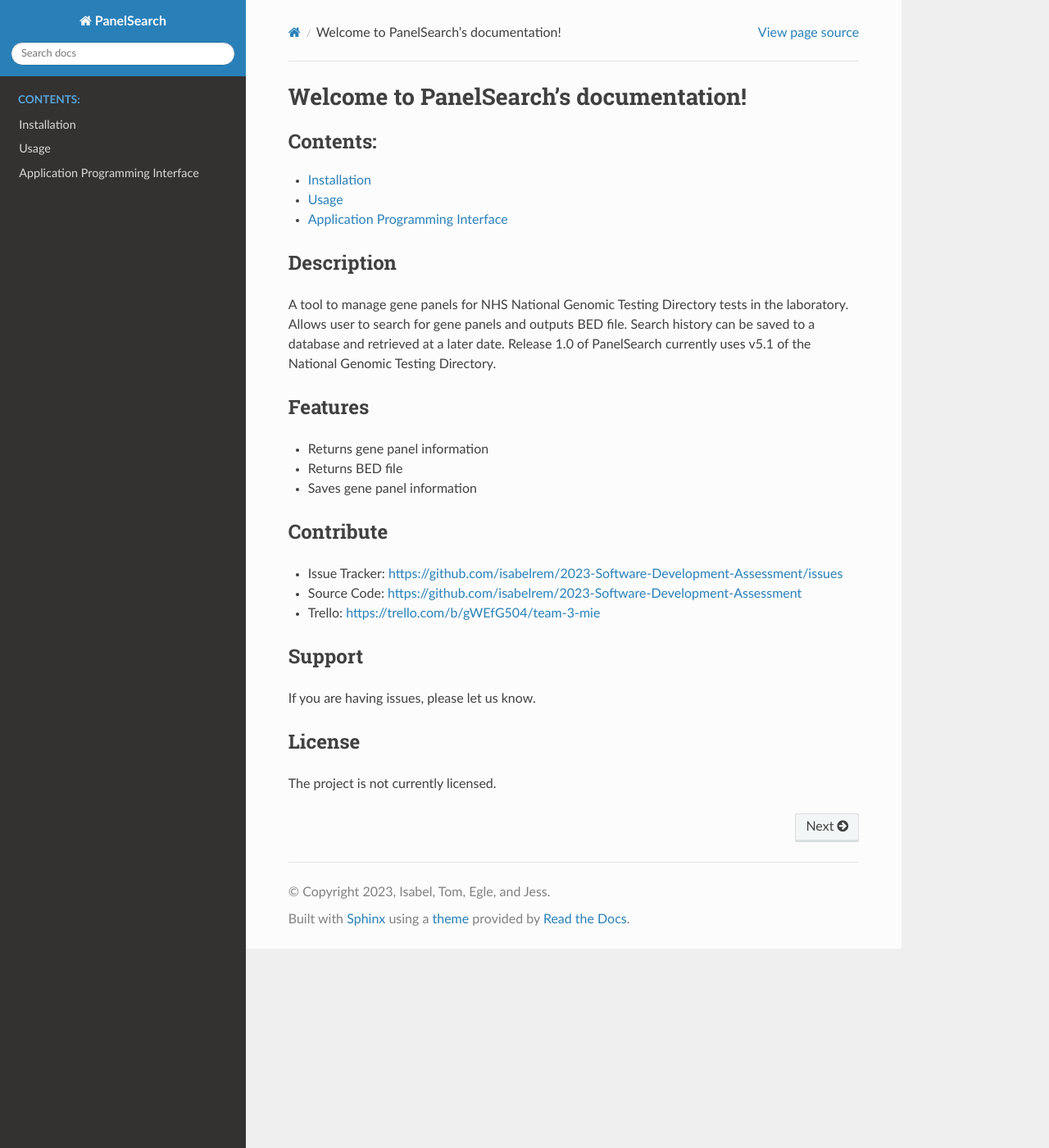
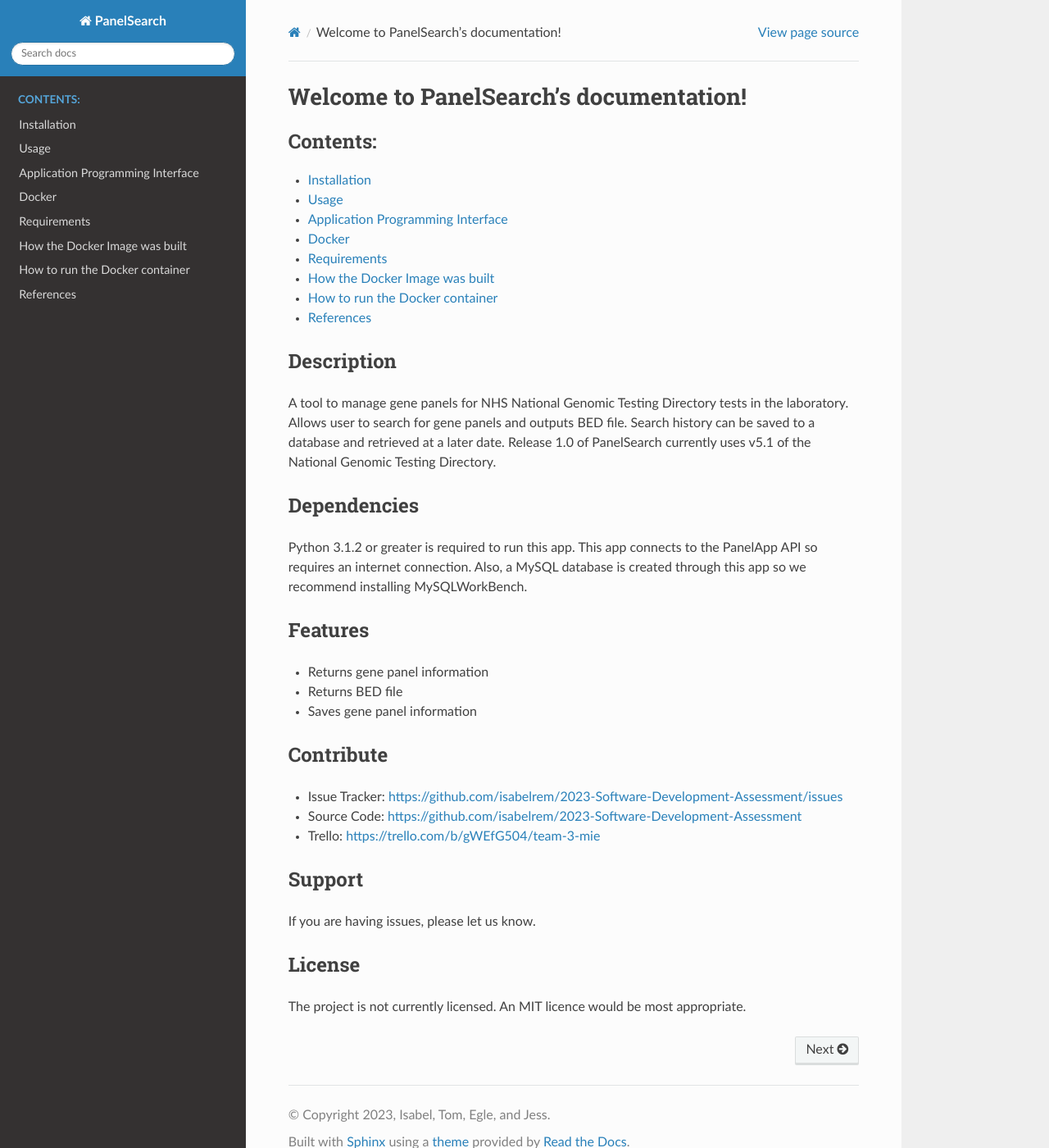
Before and after one commit to isabelrem/2023-Software-Development-Assessment, a Sphinx documentation site: the page built from docs/source/index.rst, in a window 1280 px wide and 1400 px high. Shown: the whole window at 82% size. Built offline with Sphinx 7.4.7 and the Read the Docs theme 2.0.0, drawn with Linux system fonts in a browser that asks for light colours.

Commit message:
added docker docs

```diff
--- /dev/null
+++ b/docs/source/docker.rst
@@ -0,0 +1,46 @@
+Docker
+-----
+
+A Docker Container is available for this app. This still needs to be refined for full functionality with MySQL.
+
+
+
+Requirements
+-----------
+
+Docker Desktop 4.21.1  or greater is required. Please download from: https://docs.docker.com/get-docker/
+
+
+
+How the Docker Image was built
+------------------------------
+
+The Docker Image was built using the docker init method::
+
+  docker init
+
+
+Python v3.1.2 was not compatible with Docker and some versions were not compatible with the requirements.txt file. Therefore Python v3.10 was used.
+
+
+
+How to run the Docker container
+-----------------------------
+
+Ensure you are in the root directory (2023-Software-Development-Assessment).
+
+Next, build the Docker image::
+
+  docker build -t panelsearch .
+
+
+Then, run the container with an interactive option and pseudo-terminal::
+
+  docker run -i -t panelsearch
+
+
+References
+-----------
+https://docs.docker.com/guides/walkthroughs/containerize-your-app/#:~:text=Containerize%20your%20application%201%20Step%201%3A%20Run%20the,4%20Step%204%3A%20Update%20the%20Docker%20assets%20
+
+https://www.docker.com/blog/how-to-dockerize-your-python-applications/
--- a/docs/source/index.rst
+++ b/docs/source/index.rst
@@ -13,6 +13,9 @@
   installation
   usage
   api
+  docker
+
+
 
 Description
 -----------
@@ -21,6 +24,12 @@
 Allows user to search for gene panels and outputs BED file.
 Search history can be saved to a database and retrieved at a later date.
 Release 1.0 of PanelSearch currently uses v5.1 of the National Genomic Testing Directory.
+
+
+Dependencies
+------------
+Python 3.1.2 or greater is required to run this app. This app connects to the PanelApp API so requires an internet connection. Also, a MySQL database is created through this app so we recommend installing MySQLWorkBench.
+
 
 Features
 --------
@@ -46,4 +55,4 @@
 License
 -------
 
-The project is not currently licensed.
+The project is not currently licensed. An MIT licence would be most appropriate.
```
